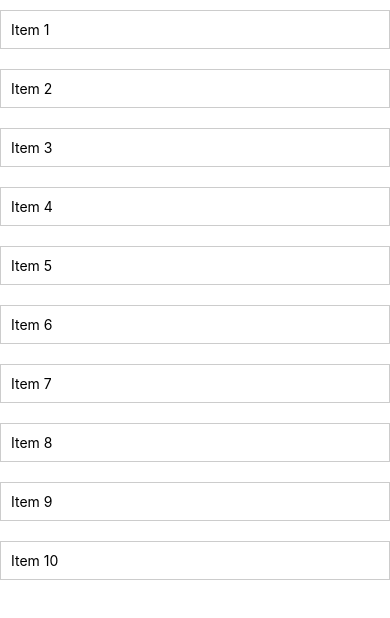
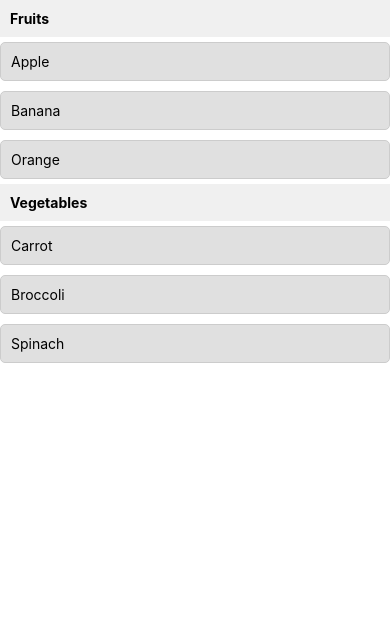
Before and after one commit to R-e-h-a-n-N-a-s-e-e-r/leaning-React-Native, a React Native app: screen / in a window 390 px wide. Shown: the top 618 px of the page. Built offline with nearby package versions, Linux system fonts and the light colour scheme.

Commit message:
SectionList Concept

```diff
--- a/App.tsx
+++ b/App.tsx
@@ -7,15 +7,18 @@ import Props from './src/Components/Props';
 import InputText from './src/Components/InputText';
 import Styling from './src/Components/Styling';
 import FlatListScreen from './src/Components/FlatListScreen';
+import SectionListScreen from './src/Components/SectionListScreen';
 
 const App = () => {
   return (
     <View>
+      {/* <First /> */}
       {/* <UseState/> */}
       {/* <Props> */}
       {/* <InputText/> */}
       {/* <Styling /> */}
-      <FlatListScreen />
+      {/* <FlatListScreen /> */}
+      <SectionListScreen />
     </View>
   );
 };
--- a/src/Components/FlatListScreen.tsx
+++ b/src/Components/FlatListScreen.tsx
@@ -21,6 +21,7 @@ const FlatListScreen = () => {
   );
   return (
     <View>
+        {/* FlatList only works with array of objects or array of strings */}
       <FlatList
         data={data}
         renderItem={RenderItem}
--- /dev/null
+++ b/src/Components/SectionListScreen.tsx
@@ -0,0 +1,76 @@
+import { SectionList, StyleSheet, Text, View } from 'react-native';
+import React from 'react';
+
+const SectionListScreen = () => {
+  // SectionList displays items grouped into sections, each with its own header and list.
+  // It is useful for displaying large datasets in a structured way, allowing users to navigate through sections easily.
+  const listItems = [
+    {
+      title: 'Fruits',
+      data: [
+        {
+          name: 'Apple',
+          key: '1',
+        },
+        {
+          name: 'Banana',
+          key: '2',
+        },
+        {
+          name: 'Orange',
+          key: '3',
+        },
+      ],
+    },
+    {
+      title: 'Vegetables',
+      data: [
+        {
+          name: 'Carrot',
+          key: '4',
+        },
+        {
+          name: 'Broccoli',
+          key: '5',
+        },
+        {
+          name: 'Spinach',
+          key: '6',
+        },
+      ],
+    },
+  ];
+  const renderItem = ({ item }: any) => (
+    <View
+      style={{
+        padding: 10,
+        backgroundColor: '#e0e0e0',
+        marginVertical: 5,
+        borderRadius: 5,
+        borderWidth: 1,
+        borderColor: '#ccc',
+      }}
+    >
+      <Text>{item.name}</Text>
+    </View>
+  );
+  const renderSectionHeader = ({ section }: any) => (
+    <View style={{ padding: 10, backgroundColor: '#f0f0f0' }}>
+      <Text style={{ fontWeight: 'bold' }}>{section.title}</Text>
+    </View>
+  );
+  return (
+    <View>
+      <SectionList
+        sections={listItems}
+        renderItem={renderItem}
+        renderSectionHeader={renderSectionHeader}
+        keyExtractor={item => item.key}
+      />
+    </View>
+  );
+};
+
+export default SectionListScreen;
+
+const styles = StyleSheet.create({});
```
